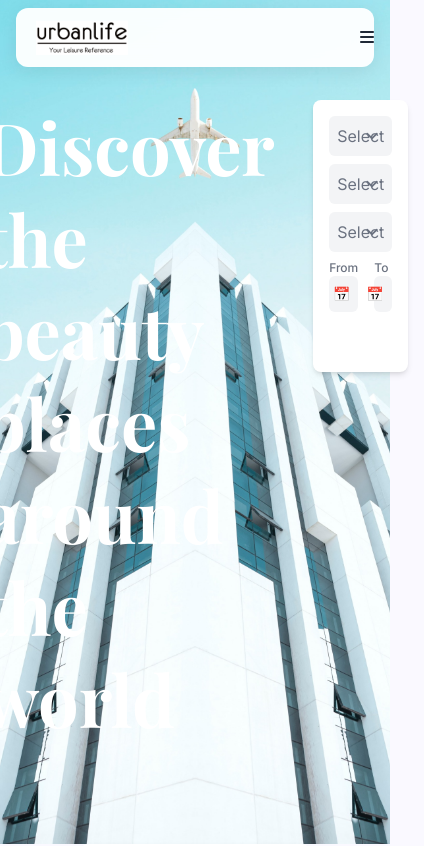
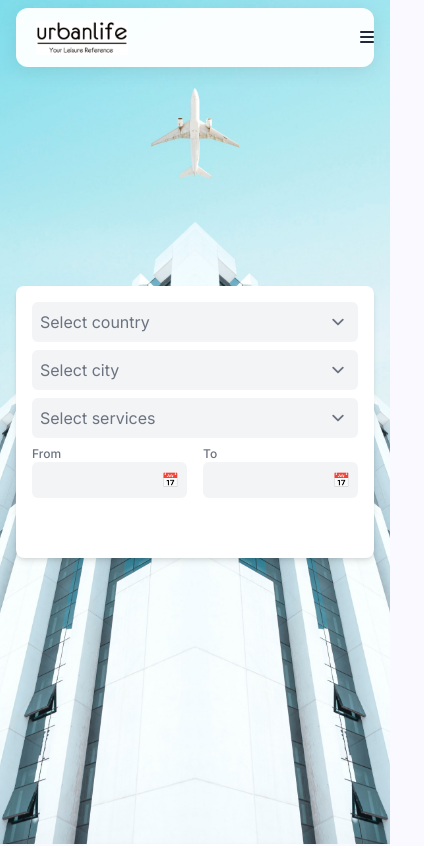
Before and after one commit to myreds12/urbanlife-frontend, a React (Vite) app in the folder urbanlife-frontend/: page / in a window 390 px wide. Shown: the top 846 px of the page, 424 px wide, since content can reach past the window. Built offline with nearby package versions, Linux system fonts and the light colour scheme; a web font is replaced by a local one.

Commit message:
refactor(HeroSection): improve responsive image for layout

```diff
--- a/urbanlife-frontend/src/components/LandingPage/HomePage/HeroSection.jsx
+++ b/urbanlife-frontend/src/components/LandingPage/HomePage/HeroSection.jsx
@@ -7,14 +7,13 @@ const HeroSection = () => {
       className="hero-section"
       style={{ backgroundImage: `url('/images/landingpage.jpg')` }}
     >
-      {/* Tambahkan container biar sejajar dengan navbar */}
-      <div className="max-w-7xl mx-auto px-4 flex justify-between gap-10 py-20">
-        <div style={{ maxWidth: "650px" }}>
+      <div className="max-w-7xl mx-auto px-4 flex flex-col md:flex-row justify-between gap-6 md:gap-10 py-10 md:py-20">
+        <div className="hidden md:block" style={{ maxWidth: "650px" }}>
           <p className="playfair text-7xl/23 font-bold text-left text-white">
             Discover the beauty places around the world
           </p>
         </div>
-        <div>
+        <div className="w-full md:w-auto">
           <CardForm />
         </div>
       </div>
@@ -22,5 +21,4 @@ const HeroSection = () => {
   );
 };
 
-
 export default HeroSection;
```
